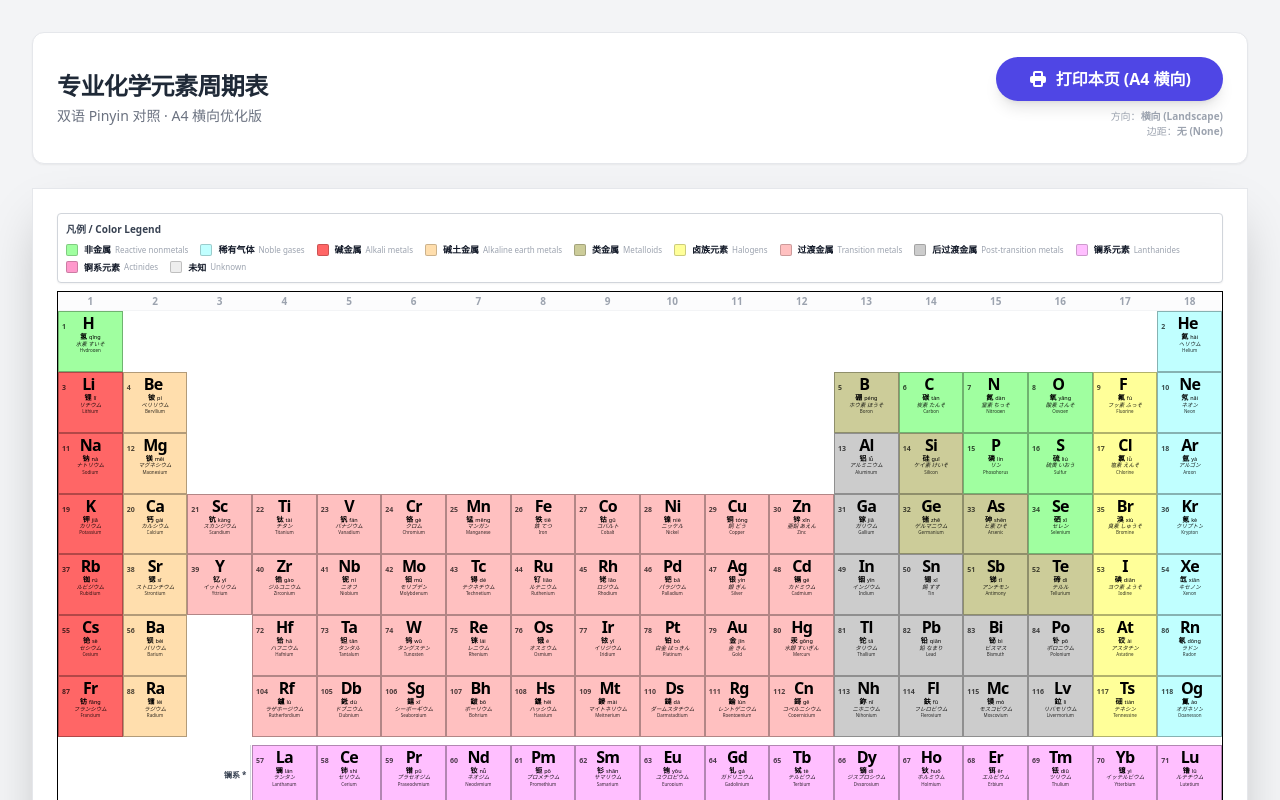
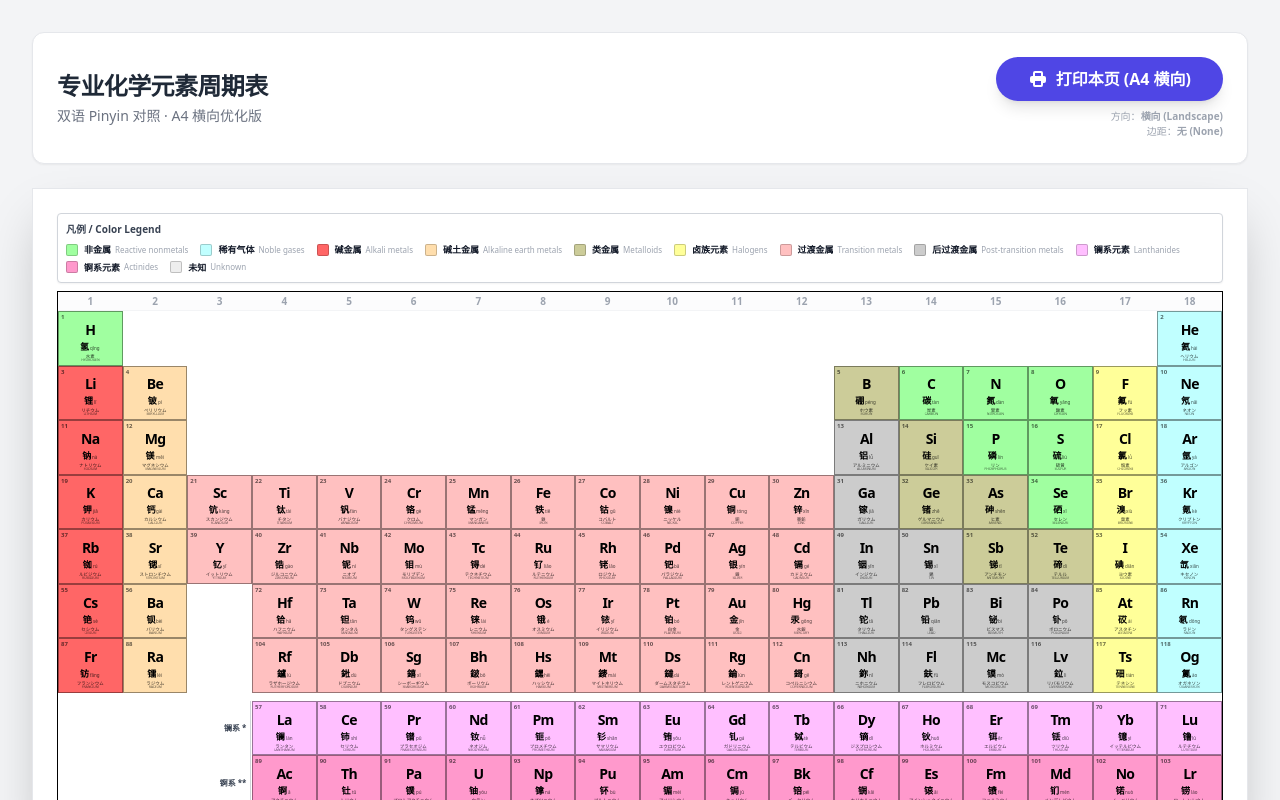
Before and after one commit to hera2019/ElementCell, a React (Vite) app: page / in a window 1280 px wide. Shown: the top 800 px of the page. Built offline with nearby package versions, Linux system fonts and the light colour scheme.

Commit message:
Refactor ElementCell component layout and styles

```diff
--- a/components/ElementCell.tsx
+++ b/components/ElementCell.tsx
@@ -10,9 +10,6 @@ interface ElementCellProps {
 const ElementCell: React.FC<ElementCellProps> = ({ element, rowOffset = 0 }) => {
   const bgColor = CATEGORY_COLORS[element.category];
 
-  // 检查是否包含汉字
-  const hasKanji = (text: string) => /[一-龠]/.test(text);
-
   return (
     <div
       style={{
@@ -20,28 +17,32 @@ const ElementCell: React.FC<ElementCellProps> = ({ element, rowOffset = 0 }) =>
         gridRow: element.row + rowOffset,
         gridColumn: element.column,
       }}
-      className="border-[0.5px] border-black/30 flex flex-col p-[1px] min-h-[3.8rem] print:min-h-0 relative overflow-hidden text-black leading-none"
+      className="border-[0.5px] border-black/40 flex flex-col justify-center items-center p-[1px] relative overflow-hidden text-black leading-none"
     >
-      {/* Header Row: Number and Symbol together to save space */}
-      <div className="flex items-baseline justify-between px-0.5 mt-0.5">
-        <span className="text-[7px] font-bold opacity-70">{element.number}</span>
-        <span className="text-base font-bold tracking-tighter leading-none">{element.symbol}</span>
-        <span className="w-2"></span> {/* Spacer to balance number width */}
+      {/* Atomic Number - Positioned top-left to save vertical flow */}
+      <span className="absolute top-0.5 left-0.5 text-[6px] font-bold opacity-60 leading-none">
+        {element.number}
+      </span>
+
+      {/* Symbol - Dominant element */}
+      <div className="text-sm font-black tracking-tighter mb-0.5 mt-1.5 print:text-[14px]">
+        {element.symbol}
       </div>
 
-      {/* Multilingual Details - Compact for printing */}
-      <div className="flex flex-col gap-[0.2px] mt-0.5 pb-0.5 items-center">
-        <div className="text-[7px] leading-none">
-          <span className="font-bold">{element.chinese}</span>
-          <span className="text-[5.5px] ml-0.5 font-normal print:scale-[0.8] inline-block origin-left">{element.pinyin}</span>
+      {/* Primary Info: Chinese & Pinyin */}
+      <div className="flex flex-col items-center gap-0 w-full mb-0.5">
+        <div className="flex items-baseline gap-[1px]">
+          <span className="text-[9px] font-bold print:text-[10px]">{element.chinese}</span>
+          <span className="text-[5px] font-normal opacity-70 scale-90 origin-left">{element.pinyin}</span>
         </div>
+      </div>
 
-        <div className="text-[5.5px] leading-tight italic opacity-90 truncate max-w-full print:scale-[0.9]">
+      {/* Secondary Info: Japanese & English - Ultra small and centered */}
+      <div className="flex flex-col items-center w-full scale-90 origin-top">
+        <div className="text-[5px] opacity-80 leading-tight truncate max-w-full text-center">
           {element.japanese}
-          {hasKanji(element.japanese) && element.japanese !== element.katakana ? ` ${element.katakana}` : ''}
         </div>
-
-        <div className="text-[4.5px] leading-none opacity-80 truncate max-w-full text-center">
+        <div className="text-[4px] opacity-60 leading-none truncate max-w-full text-center uppercase tracking-tighter">
           {element.english}
         </div>
       </div>
```
